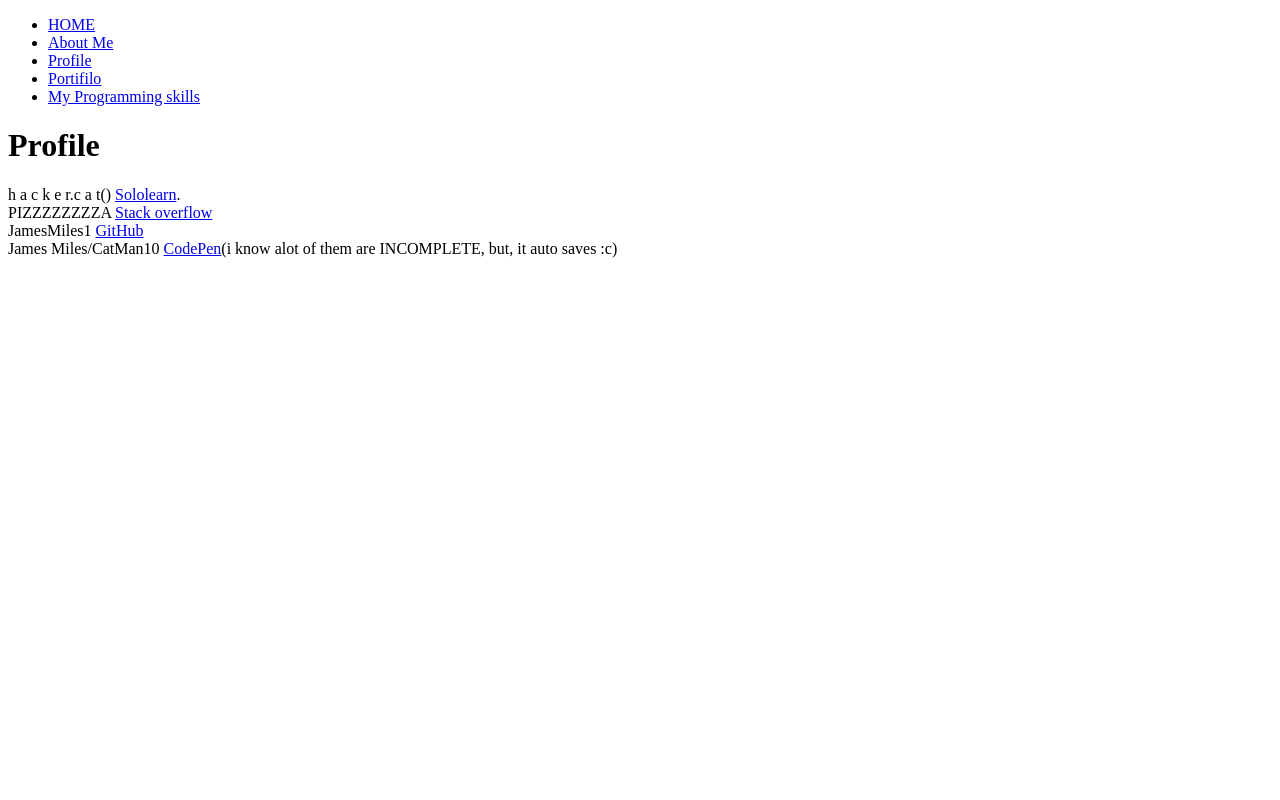
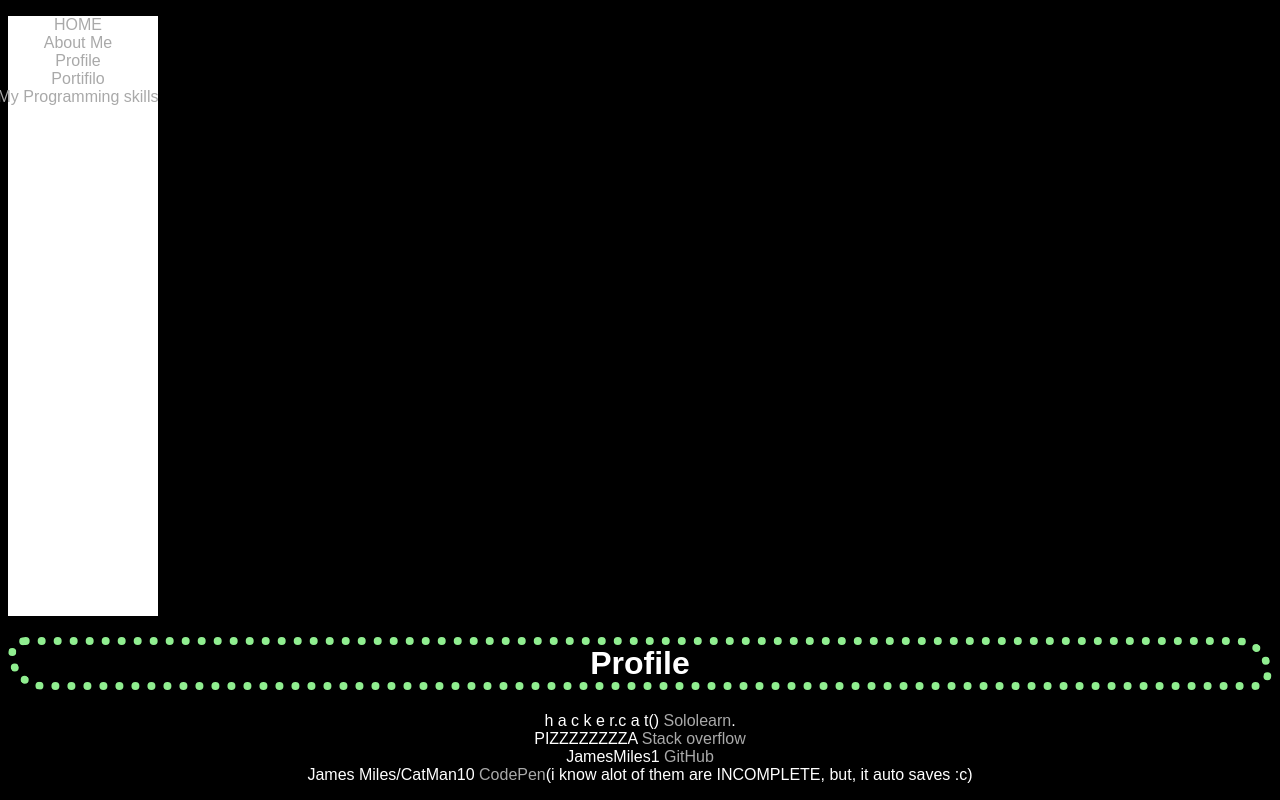
Before and after one commit to JamesMiles1/JamesMiles1.github.io, a plain HTML site: page Profile.html in a window 1280 px wide. Drawn offline with Linux system fonts and the light colour scheme.

Commit message:
Added CSS

```diff
--- a/Profile.html
+++ b/Profile.html
@@ -5,6 +5,7 @@
     <meta name="viewport" content="width=device-width, initial-scale=1.0">
     <meta http-equiv="X-UA-Compatible" content="ie=edge">
     <title>Document</title>
+    <link rel="stylesheet" href="Blog.css">
 </head>
 <body>
         <aside>
```
